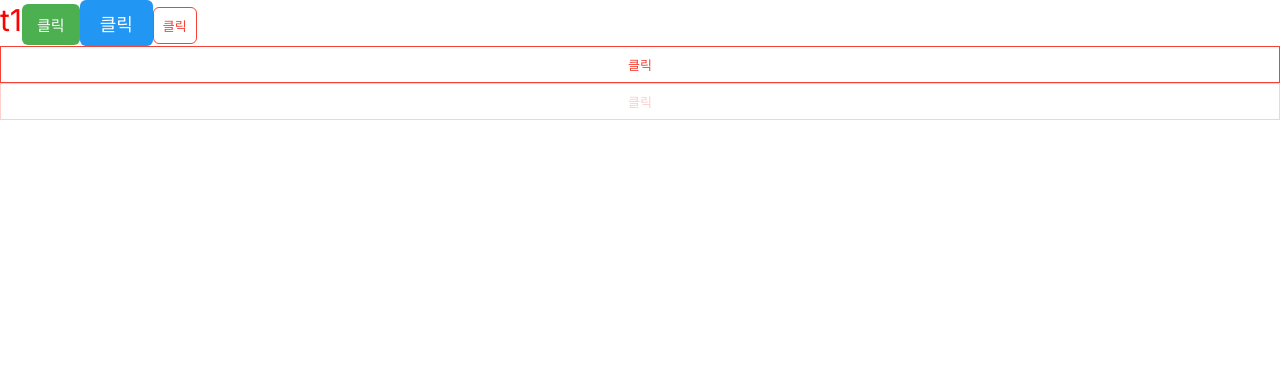
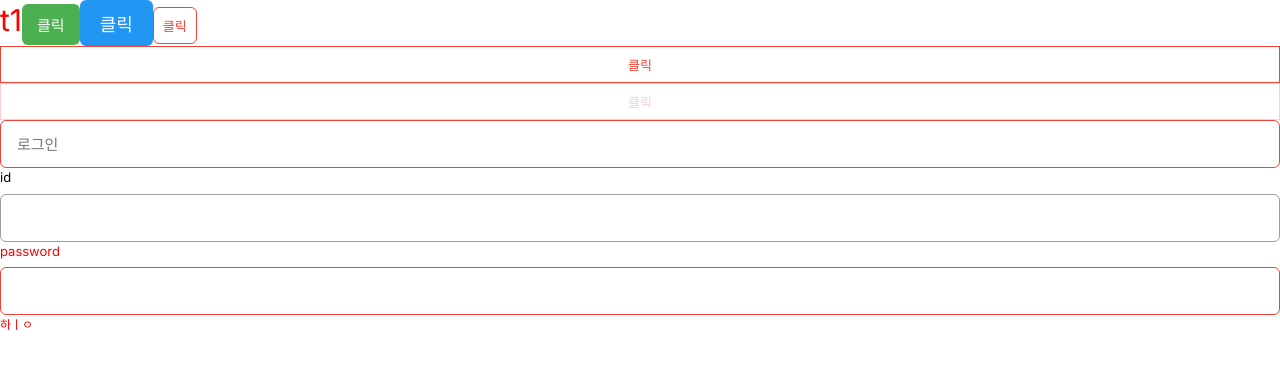
Before and after one commit to dev-serverless/mcard, a Next.js app: page / in a window 1280 px wide. Shown: the top 366 px of the page. Built offline with nearby package versions, Linux system fonts and the light colour scheme.

Commit message:
feat: add Input, TextField, Flex, Dimmed components

```diff
--- a/src/app/page.tsx
+++ b/src/app/page.tsx
@@ -1,6 +1,8 @@
 "use clinet";
 import { Button } from "@/components/shared/Button";
+import Input from "@/components/shared/Input";
 import { Text } from "@/components/shared/Text";
+import TextField from "@/components/shared/TextField";
 
 const Home = () => {
   return (
@@ -29,6 +31,9 @@ const Home = () => {
       >
         클릭
       </Button>
+      <Input placeholder="로그인" aria-invalid={true} />
+      <TextField label="id" />
+      <TextField label="password" hasError={true} helpMessage={"하ㅣㅇ"} />
     </>
   );
 };
--- /dev/null
+++ b/src/components/shared/Input.tsx
@@ -0,0 +1,26 @@
+"use client";
+
+import { colors } from "@/styles/colorPalette";
+import styled from "styled-components";
+
+const Input = styled.input<{ color?: string }>`
+  padding: 0 16px;
+  font-size: 15px;
+  height: 48px;
+  font-weight: 500;
+  border: 1px solid ${colors.gray};
+  border-radius: 6px;
+  width: 100%;
+  box-sizing: border-box;
+
+  &:focus {
+    outline: none;
+    border-color: ${({ color }) => (color ? color : colors.gray)};
+  }
+
+  &[aria-invalid="true"] {
+    border-color: ${colors.red};
+  }
+`;
+
+export default Input;
--- a/src/components/shared/Text.tsx
+++ b/src/components/shared/Text.tsx
@@ -15,10 +15,10 @@ type TextProps = {
 };
 
 export const Text = styled.span<TextProps>`
-  color: ${(props) => props.color || "black"};
-  display: ${(props) => props.display};
-  text-align: ${(props) => props.textAlign};
-  font-weight: ${(props) => (props.bold ? "bold" : props.fontWeight)};
+  color: ${({ color }) => color || "black"};
+  display: ${({ display }) => display};
+  text-align: ${({ textAlign }) => textAlign};
+  font-weight: ${({ bold, fontWeight }) => (bold ? "bold" : fontWeight)};
   ${(props) =>
     (props.typography && typographyMap[props.typography]) ||
     typographyMap["t5"]}
--- /dev/null
+++ b/src/components/shared/TextField.tsx
@@ -0,0 +1,72 @@
+"use client";
+
+import React, {
+  FocusEventHandler,
+  InputHTMLAttributes,
+  forwardRef,
+  useState,
+} from "react";
+import { Text } from "./Text";
+import Input from "./Input";
+
+type TextFieldProps = {
+  label?: React.ReactNode;
+  hasError?: boolean;
+  helpMessage?: React.ReactNode;
+} & InputHTMLAttributes<HTMLInputElement>;
+
+const TextField = forwardRef<HTMLInputElement, TextFieldProps>(
+  function TextField(
+    { label, hasError, helpMessage, onFocus, onBlur, ...props },
+    ref: React.ForwardedRef<HTMLInputElement>
+  ) {
+    const [focused, setFocused] = useState(false);
+    const textColor = hasError ? "red" : focused ? "green" : undefined;
+
+    const handleFocus: FocusEventHandler<HTMLInputElement> = (e) => {
+      setFocused(true);
+      onFocus?.(e);
+    };
+
+    const handleBlur: FocusEventHandler<HTMLInputElement> = (e) => {
+      setFocused(false);
+      onBlur?.(e);
+    };
+
+    return (
+      <div>
+        {label && (
+          <Text
+            typography="t7"
+            color={textColor}
+            display="inline-block"
+            style={{ marginBottom: 6 }}
+          >
+            {label}
+          </Text>
+        )}
+
+        <Input
+          ref={ref}
+          aria-invalid={hasError}
+          onFocus={handleFocus}
+          onBlur={handleBlur}
+          color={"green"}
+          {...props}
+        />
+
+        {helpMessage && (
+          <Text
+            typography="t7"
+            color={textColor}
+            style={{ marginTop: 6, fontSize: 12 }}
+          >
+            {helpMessage}
+          </Text>
+        )}
+      </div>
+    );
+  }
+);
+
+export default TextField;
--- a/src/styles/colorPalette.ts
+++ b/src/styles/colorPalette.ts
@@ -7,7 +7,7 @@ export const colorPalette = css`
     --green: #4caf50;
     --white: #fff;
     --black: #212121;
-    --grey: "#9e9e9e";
+    --gray: #9e9e9e;
   }
 `;
 
@@ -17,7 +17,7 @@ export const colors = {
   green: "var(--green)",
   white: "var(--white)",
   black: "var(--black)",
-  grey: "var(--grey)",
+  gray: "var(--gray)",
 };
 
 export type Colors = keyof typeof colors;
--- a/src/styles/globalStyles.ts
+++ b/src/styles/globalStyles.ts
@@ -5,6 +5,11 @@ import { colorPalette } from "./colorPalette";
 
 export const GlobalStyle = createGlobalStyle`
   ${colorPalette}
+
+  :root {
+    --dimmed-zindex : 10;
+    --alert-zindex: 11;
+  }
 
   html,
   body,
```
Also changed, not shown: src/components/shared/Alert.tsx (added, +15 -0 lines), src/components/shared/Dimmed.tsx (added, +18 -0 lines), src/components/shared/Flex.tsx (added, +17 -0 lines).
